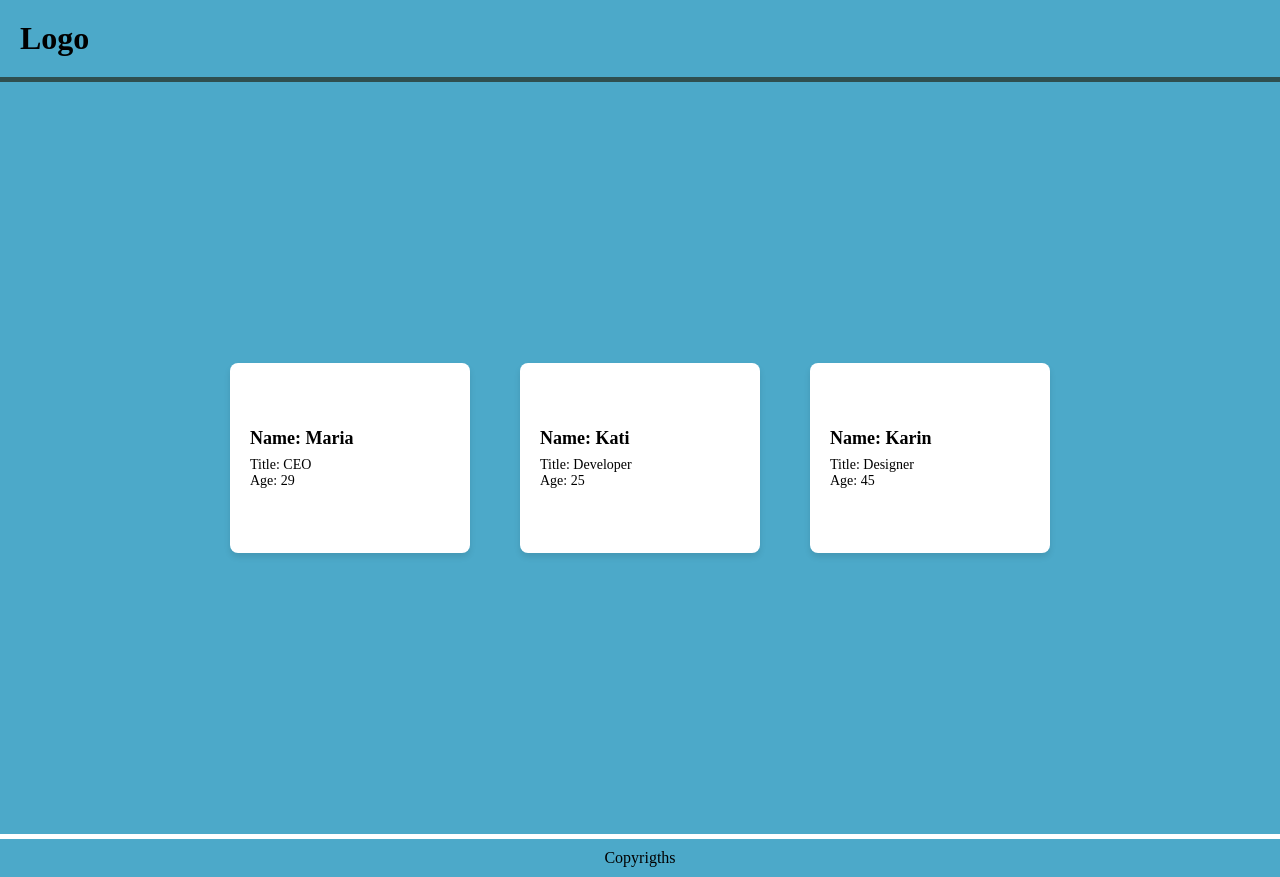
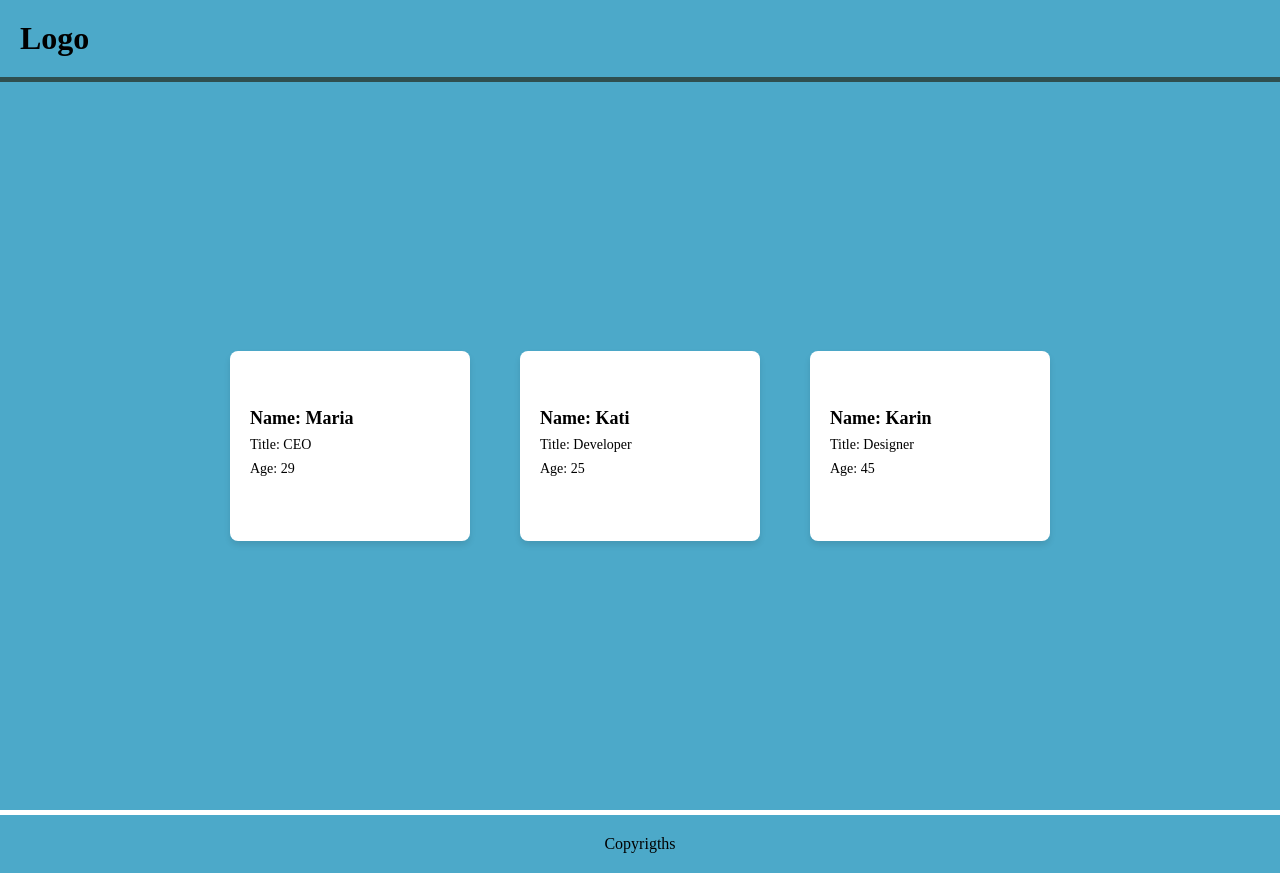
Before and after one commit to bean-123/react-test, a React (Vite) app: page / in a window 1280 px wide. Built offline with nearby package versions, Linux system fonts and the light colour scheme.

Commit message:
changed some stuff

```diff
--- a/src/App.css
+++ b/src/App.css
@@ -16,18 +16,18 @@
 
 .container {
   margin-top: 5px;
-  padding: 10rem;
+  padding: 9rem;
   display: flex;
   justify-content: center;
   align-items: center;
   gap: 50px;
   background-color: #4ca9c9;
-  height: 54vh;
+  height: 55vh;
 }
 
 .footer {
   margin-top: 5px;
-  padding: 10px;
+  padding: 20px;
   background-color: #4ca9c9;
   display: flex;
   justify-content: center;
--- a/src/components/Card.module.css
+++ b/src/components/Card.module.css
@@ -21,4 +21,5 @@
 .title,
 .age {
   font-size: 14px;
+  margin-bottom: 8px;
 }
```
Also changed, not shown: 1 other file (tests, documents, lock files or other folders).
